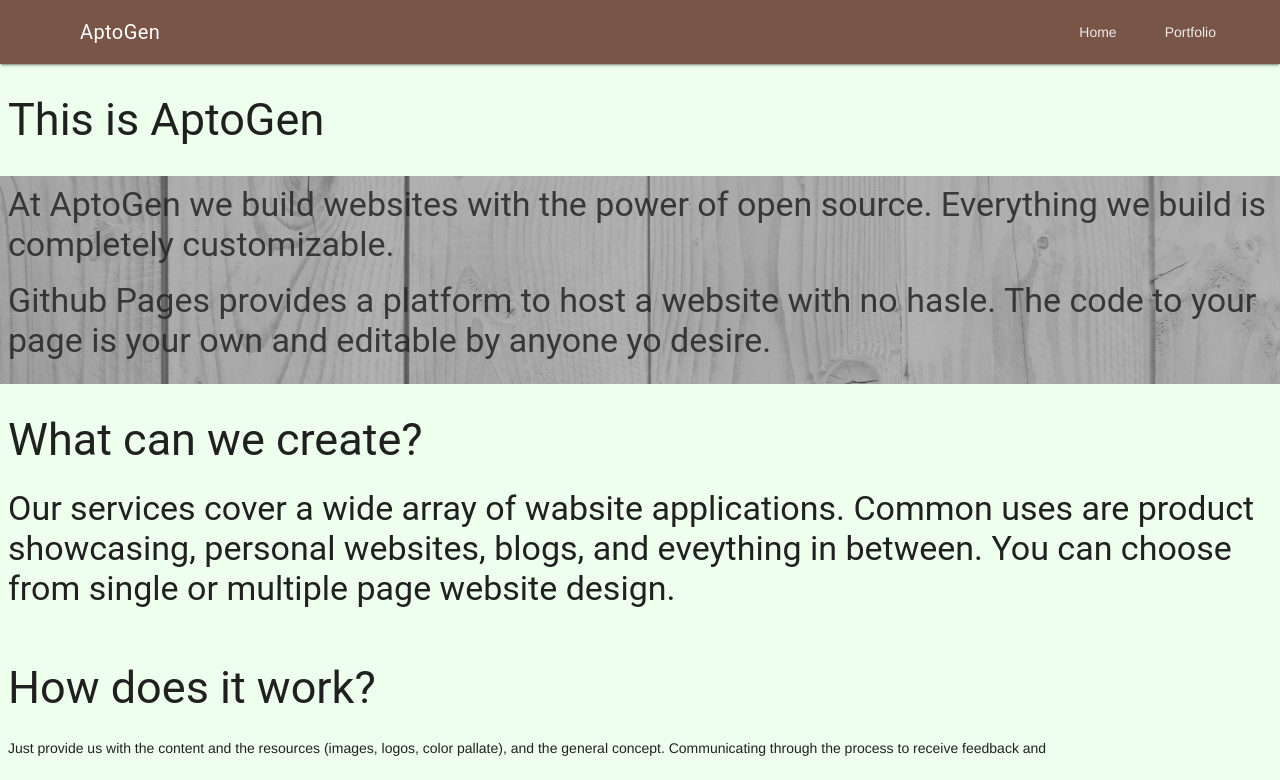
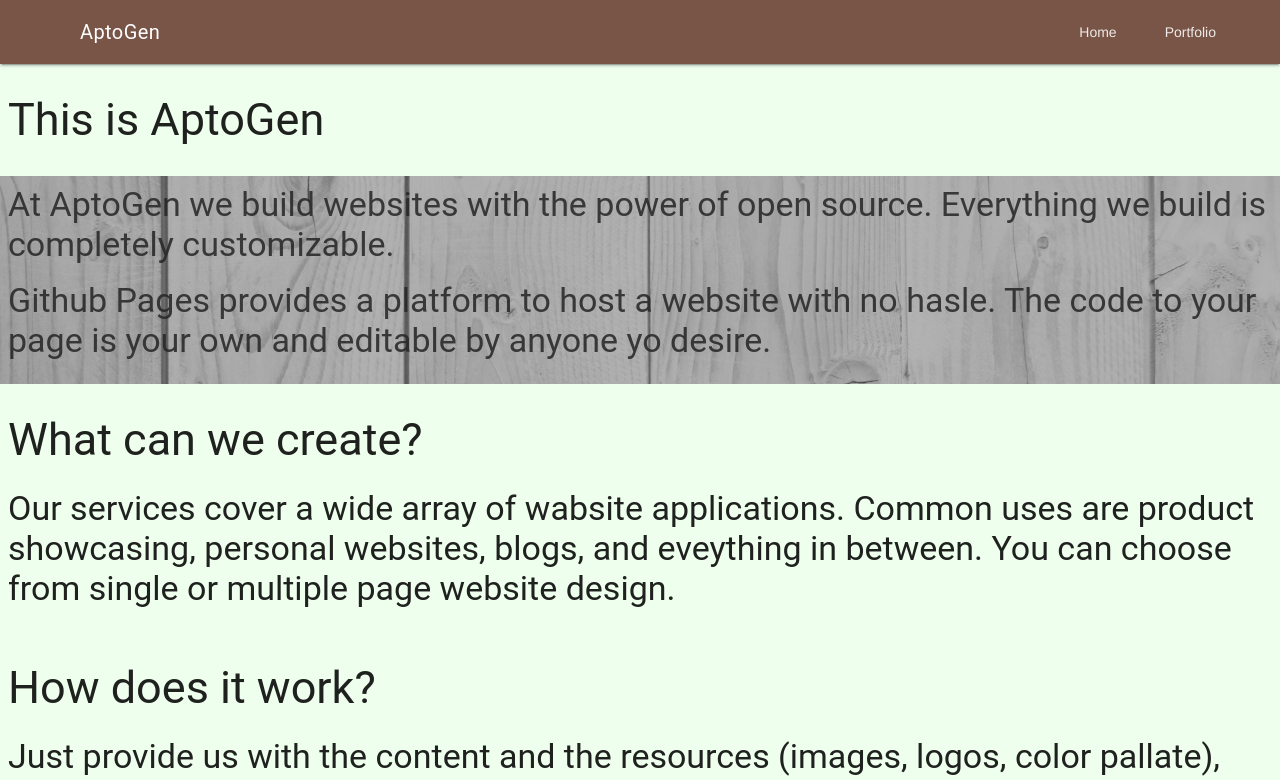
Before and after one commit to karloluis/AptoGen, a Jekyll site: the page built from index.html, in a window 1280 px wide. Shown: the top 780 px of the page. Built offline with Jekyll 4.4.1, drawn with Linux system fonts in a browser that asks for light colours.

Commit message:
More style changes

```diff
--- a/index.html
+++ b/index.html
@@ -5,14 +5,14 @@
 home: is-active
 ---
 
-<article class="mdl-grid">
+<article class="mdl-grid banner">
   <section class="banner">
     <h2 class="mdl-typography--display-2">This is AptoGen</h2>
   </section>
 </article>
 
-<article class="mdl-grid woodboard banner">
-  <section class="banner">
+<article class="mdl-grid banner woodboard">
+  <section class="">
     <p class="mdl-typography--display-1">
       At AptoGen we build websites with the power of open source.
       Everything we build is completely customizable.
@@ -24,8 +24,8 @@
   </section>
 </article>
 
-<article class="mdl-grid">
-  <section class="banner">
+<article class="mdl-grid banner">
+  <section class="">
     <h2 class="mdl-typography--display-2">What can we create?</h2>
     <p class="mdl-typography--display-1">
       Our services cover a wide array of wabsite applications.
@@ -35,20 +35,20 @@
   </section>
 </article>
 
-<article class="mdl-grid">
-  <section class="banner">
-    <h2>How does it work?</h2>
-    <p>
+<article class="mdl-grid banner">
+  <section class="">
+    <h2 class="mdl-typography--display-2">How does it work?</h2>
+    <p class="mdl-typography--display-1">
       Just provide us with the content and the resources (images, logos, color pallate), and the general concept.
       Communicating through the process to receive feedback and
     </p>
   </section>
 </article>
 
-<article class="mdl-grid woodzoom">
-  <section class="banner">
-    <h2>Limitations</h2>
-    <p>
+<article class="mdl-grid banner woodzoom">
+  <section class="">
+    <h2 class="mdl-typography--display-2">Limitations</h2>
+    <p class="mdl-typography--display-1">
       This service is better suited for static content leveraging social media to expand the reach of your site.
     </p>
   </section>
```
